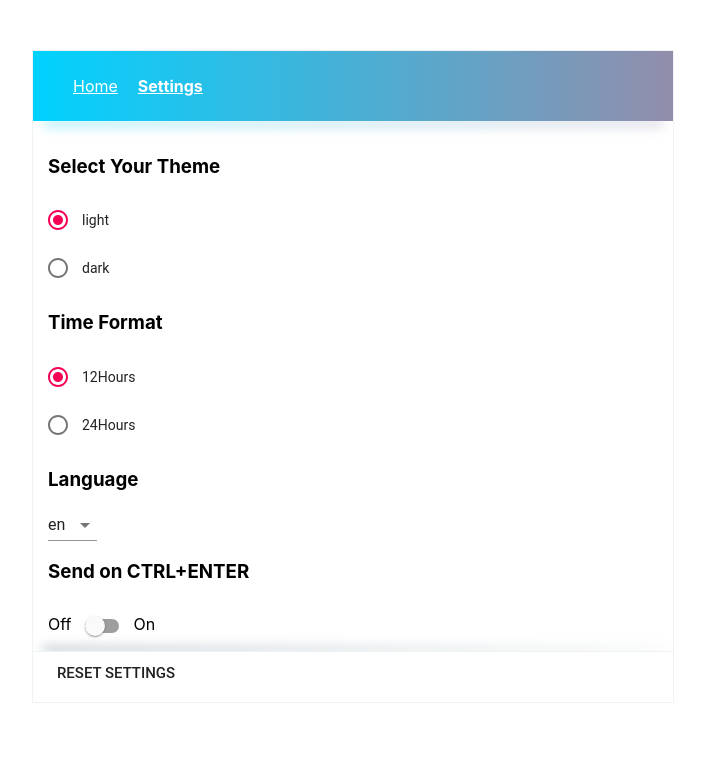
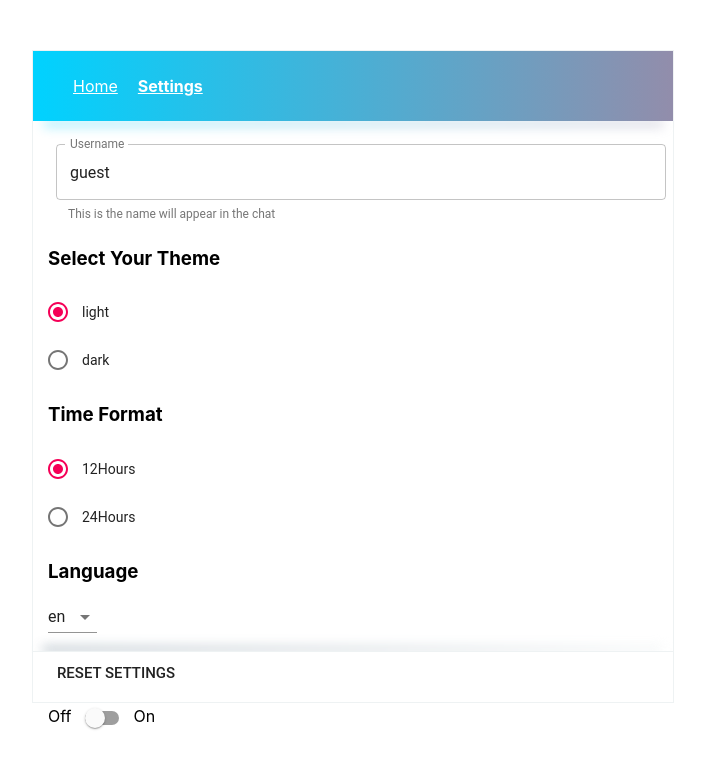
Before and after one commit to CarlosCanizal/chat-react, a React (Create React App) app: page /settings in a window 1280 px wide. Shown: the top 768 px of the page, without its empty margins (287-992 px from the left). Built offline with nearby package versions, Linux system fonts and the light colour scheme.

Commit message:
Creates username component

```diff
--- a/package.json
+++ b/package.json
@@ -10,7 +10,8 @@
     "react-redux": "^6.0.1",
     "react-router-dom": "^4.3.1",
     "react-scripts": "2.1.5",
-    "redux": "^4.0.1"
+    "redux": "^4.0.1",
+    "socket.io-client": "^2.2.0"
   },
   "scripts": {
     "start": "react-scripts start",
--- a/src/components/Chat/Chat.js
+++ b/src/components/Chat/Chat.js
@@ -3,17 +3,30 @@ import BodyApp from '../BodyApp/BodyApp';
 import Footer from '../Footer/Footer';
 import MessageBox from '../MessageBox/MessageBox';
 import { connect } from 'react-redux';
+import io from "socket.io-client";
 
 class Chat extends Component {
   render() {
-    const getTheme = ()=>{
-      console.log(this.props.theme);
+
+    this.socket = io('localhost:8080');
+
+    let sendMessage = ev => {
+      ev.preventDefault();
+      this.socket.emit('SEND_MESSAGE', {
+          author: this.props.username,
+          message: "Hey Listen"
+      });
+      this.socket.on('RECEIVE_MESSAGE', function(data){
+        console.log(data)
+        // addMessage(data);
+      });
+      this.setState({message: ''});
     }
+
     return (
         <div>
             <BodyApp>
-              <button onClick={this.props.onChangeTheme} >Button</button>
-              <button onClick={getTheme} >Button</button>
+              <button onClick={sendMessage} className="btn btn-primary form-control">Send</button>
             </BodyApp>
             <Footer >
                 <MessageBox></MessageBox>
@@ -25,6 +38,7 @@ class Chat extends Component {
 
 const mapStateToProps = state =>{
   return {
+    ...state,
     theme : state.theme
   };
 };
--- a/src/components/Settings/Settings.js
+++ b/src/components/Settings/Settings.js
@@ -7,6 +7,7 @@ import ClockSelector from '../ClockSelector/ClockSelector';
 import LanguageSelector from '../LanguageSelector/LanguageSelector';
 import SendSettings from '../SendSettings/SendSettings';
 import ResetSettings from '../ResetSettings/ResetSettings'
+import Username from '../Username/Username'
 
 class Settings extends Component {
   render() {
@@ -14,6 +15,7 @@ class Settings extends Component {
     return (
         <div>
             <BodyApp>
+              <Username />
               <ThemeSelector />
               <ClockSelector />
               <LanguageSelector />
--- a/src/components/ThemeSelector/ThemeSelector.js
+++ b/src/components/ThemeSelector/ThemeSelector.js
@@ -1,6 +1,5 @@
 import React, { Component } from 'react';
 import { connect } from 'react-redux';
-import styles from './ThemeSelector.module.sass';
 import Radio from '@material-ui/core/Radio';
 import RadioGroup from '@material-ui/core/RadioGroup';
 import FormControlLabel from '@material-ui/core/FormControlLabel';
--- /dev/null
+++ b/src/components/Username/Username.js
@@ -0,0 +1,45 @@
+import React, { Component } from 'react';
+import { connect } from 'react-redux';
+import TextField from '@material-ui/core/TextField';
+
+class Username extends Component{
+    render(){
+
+        let changeNameHandler =(event)=>{
+            this.props.onChangeUsername(event.target.value);
+        }
+
+        return(
+            <TextField
+                id="outlined-full-width"
+                label="Username"
+                style={{ margin: 8 }}
+                placeholder="Choose your nickname"
+                helperText="This is the name will appear in the chat"
+                fullWidth
+                defaultValue={this.props.username}
+                margin="normal"
+                variant="outlined"
+                onChange={changeNameHandler}
+                InputLabelProps={{
+                    shrink: true,
+                }}
+            />
+        )
+    }
+
+}
+
+const mapStateToProps = state =>{
+    return {
+        username : state.username
+    };
+};
+
+const mapDispatchToProps = dispatch=>{
+    return {
+        onChangeUsername : (username)=> dispatch({type: 'CHANGE_USERNAME', username:username})
+    };
+};
+
+export default connect(mapStateToProps,mapDispatchToProps)(Username);
--- a/src/store/reducer.js
+++ b/src/store/reducer.js
@@ -2,19 +2,22 @@ const defaultSettings = {
     theme : 'light',
     timeFormat: '12Hours',
     language: 'en',
-    ctrlSend : false
+    ctrlSend : false,
+    username : 'guest'
 
 }
 let theme = localStorage.getItem('theme')?localStorage.getItem('theme'):defaultSettings['theme'];
 let timeFormat = localStorage.getItem('timeFormat')?localStorage.getItem('timeFormat'):defaultSettings['timeFormat'];
 let language = localStorage.getItem('language')?localStorage.getItem('language'):defaultSettings['language'];
 let ctrlSend = localStorage.getItem('ctrlSend')?localStorage.getItem('ctrlSend'):defaultSettings['ctrlSend'];
+let username = localStorage.getItem('username')?localStorage.getItem('username'):defaultSettings['username'];
 
 const initialState = {
     theme : theme,
     timeFormat: timeFormat,
     language: language,
-    ctrlSend: ctrlSend
+    ctrlSend: ctrlSend,
+    username: username
 }
 
 const reducer = (state=initialState, action)=>{
@@ -52,6 +55,13 @@ const reducer = (state=initialState, action)=>{
             ...defaultSettings
         }
     }
+    else if (action.type === 'CHANGE_USERNAME'){
+        localStorage.setItem('username',action.username);
+        return {
+            ...state,
+            username: action.username
+        }
+    }
     return state
 }
 
```
Also changed, not shown: src/components/SendSettings/SendSettings.js (+0 -12 lines), 1 other file (tests, documents, lock files or other folders).
